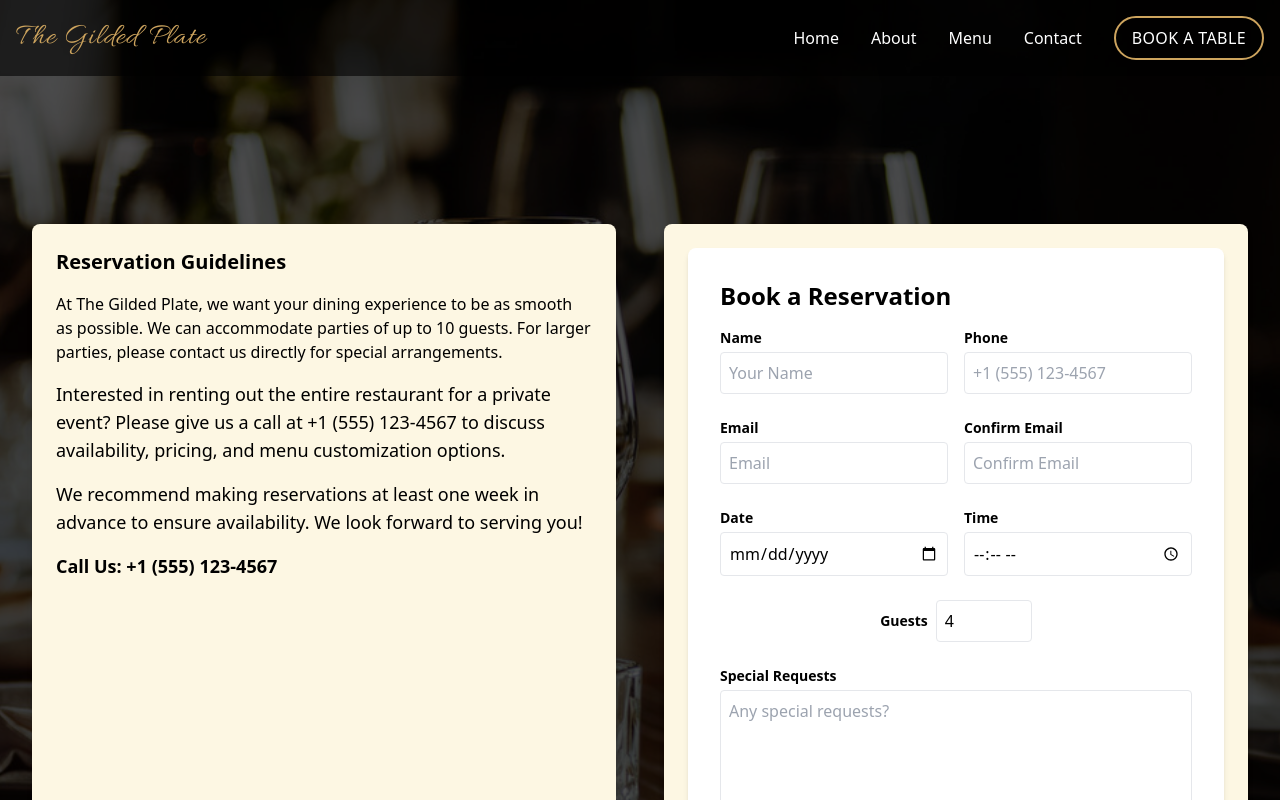
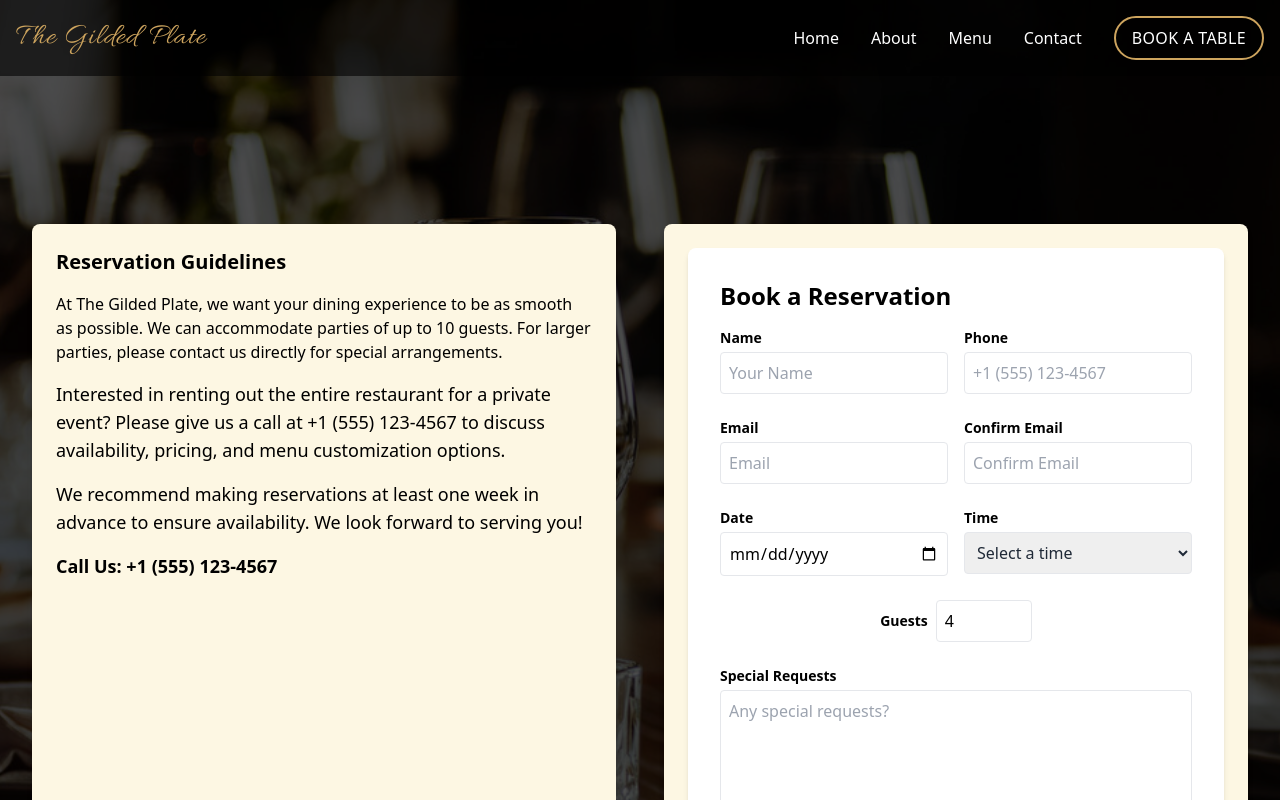
Before and after one commit to dataMichelle/gildedplate, a Next.js app: page /reservation in a window 1280 px wide. Shown: the top 800 px of the page. Built offline with nearby package versions, Linux system fonts and the light colour scheme.

Commit message:
fixed the reservation time slots

```diff
--- a/components/ReservationForm.jsx
+++ b/components/ReservationForm.jsx
@@ -1,7 +1,7 @@
 "use client";
 
 import { useState } from "react";
-import { roundToNearest15Minutes } from "../lib/timeUtils"; // Import the utility function
+import { simulatedReservations } from "../data/reservations"; // Adjust path as needed
 
 export default function ReservationForm() {
   const [formData, setFormData] = useState({
@@ -15,17 +15,78 @@ export default function ReservationForm() {
     requests: "",
   });
 
+  // Define available hours for a fine-dining restaurant (5:00 PM to 10:45 PM)
+  const availableHours = {
+    startHour: 17, // 5:00 PM
+    endHour: 22, // 10:00 PM (last option will be 10:45 PM)
+  };
+
+  // Generate 15-minute increment options in 12-hour format with AM/PM
+  const generateTimeOptions = () => {
+    const options = [];
+    for (
+      let hour = availableHours.startHour;
+      hour <= availableHours.endHour;
+      hour++
+    ) {
+      for (let minute = 0; minute < 60; minute += 15) {
+        const militaryHour = hour;
+        const isPM = militaryHour >= 12;
+        const displayHour =
+          militaryHour > 12
+            ? militaryHour - 12
+            : militaryHour === 0
+            ? 12
+            : militaryHour;
+        const formattedHour = displayHour.toString().padStart(2, "0");
+        const formattedMinute = minute.toString().padStart(2, "0");
+        const time = `${formattedHour}:${formattedMinute} ${
+          isPM ? "PM" : "AM"
+        }`;
+        if (
+          hour < availableHours.endHour ||
+          (hour === availableHours.endHour && minute <= 45)
+        ) {
+          options.push(time);
+        }
+      }
+    }
+    return options;
+  };
+
+  const timeOptions = generateTimeOptions();
+
+  // Filter unavailable times based on selected date
+  const getAvailableTimes = () => {
+    if (!formData.date)
+      return timeOptions.map((time) => ({ value: time, isAvailable: true }));
+
+    const bookedTimes = simulatedReservations
+      .filter((reservation) => reservation.date === formData.date)
+      .map((reservation) => {
+        // Convert military time from reservations to 12-hour format
+        const [hour, minute] = reservation.time.split(":").map(Number);
+        const isPM = hour >= 12;
+        const displayHour = hour > 12 ? hour - 12 : hour === 0 ? 12 : hour;
+        return `${displayHour.toString().padStart(2, "0")}:${minute
+          .toString()
+          .padStart(2, "0")} ${isPM ? "PM" : "AM"}`;
+      });
+
+    return timeOptions.map((time) => ({
+      value: time,
+      isAvailable: !bookedTimes.includes(time),
+    }));
+  };
+
+  const availableTimes = getAvailableTimes();
+
   const handleChange = (e) => {
     const { name, value } = e.target;
 
     if (name === "guests") {
-      // Ensure guests are between 2 and 10
       const guests = Math.max(2, Math.min(10, value));
       setFormData({ ...formData, guests });
-    } else if (name === "time") {
-      // Round time to the nearest 15-minute increment
-      const roundedTime = roundToNearest15Minutes(value);
-      setFormData({ ...formData, [name]: roundedTime });
     } else {
       setFormData({ ...formData, [name]: value });
     }
@@ -33,6 +94,10 @@ export default function ReservationForm() {
 
   const handleSubmit = (e) => {
     e.preventDefault();
+    if (!availableTimes.find((t) => t.value === formData.time)?.isAvailable) {
+      alert("Selected time is not available. Please choose another.");
+      return;
+    }
     alert("Reservation submitted successfully!");
   };
 
@@ -146,20 +211,32 @@ export default function ReservationForm() {
             >
               Time
             </label>
-            <input
-              type="time"
+            <select
               name="time"
               id="time"
               value={formData.time}
               onChange={handleChange}
               required
-              step="900" // 15-minute increments (900 seconds)
-              className="border p-2 rounded w-full"
-            />
+              className="border p-2 rounded w-full text-gray-800 disabled:text-gray-400"
+            >
+              <option value="">Select a time</option>
+              {availableTimes.map((option) => (
+                <option
+                  key={option.value}
+                  value={option.value}
+                  disabled={!option.isAvailable}
+                  className={
+                    !option.isAvailable ? "text-gray-400" : "text-gray-800"
+                  }
+                >
+                  {option.value} {!option.isAvailable && "(Booked)"}
+                </option>
+              ))}
+            </select>
           </div>
         </div>
 
-        {/* Guests (inline label and input) */}
+        {/* Guests */}
         <div className="flex justify-center items-center">
           <label
             htmlFor="guests"
--- /dev/null
+++ b/data/reservations.js
@@ -0,0 +1,26 @@
+export const simulatedReservations = [
+  {
+    date: "2025-04-01",
+    time: "18:00",
+    guests: 4,
+    name: "John Doe",
+  },
+  {
+    date: "2025-04-01",
+    time: "19:15",
+    guests: 6,
+    name: "Jane Smith",
+  },
+  {
+    date: "2025-04-02",
+    time: "17:30",
+    guests: 2,
+    name: "Alice Brown",
+  },
+  {
+    date: "2025-04-02",
+    time: "20:45",
+    guests: 8,
+    name: "Bob Johnson",
+  },
+];
```
